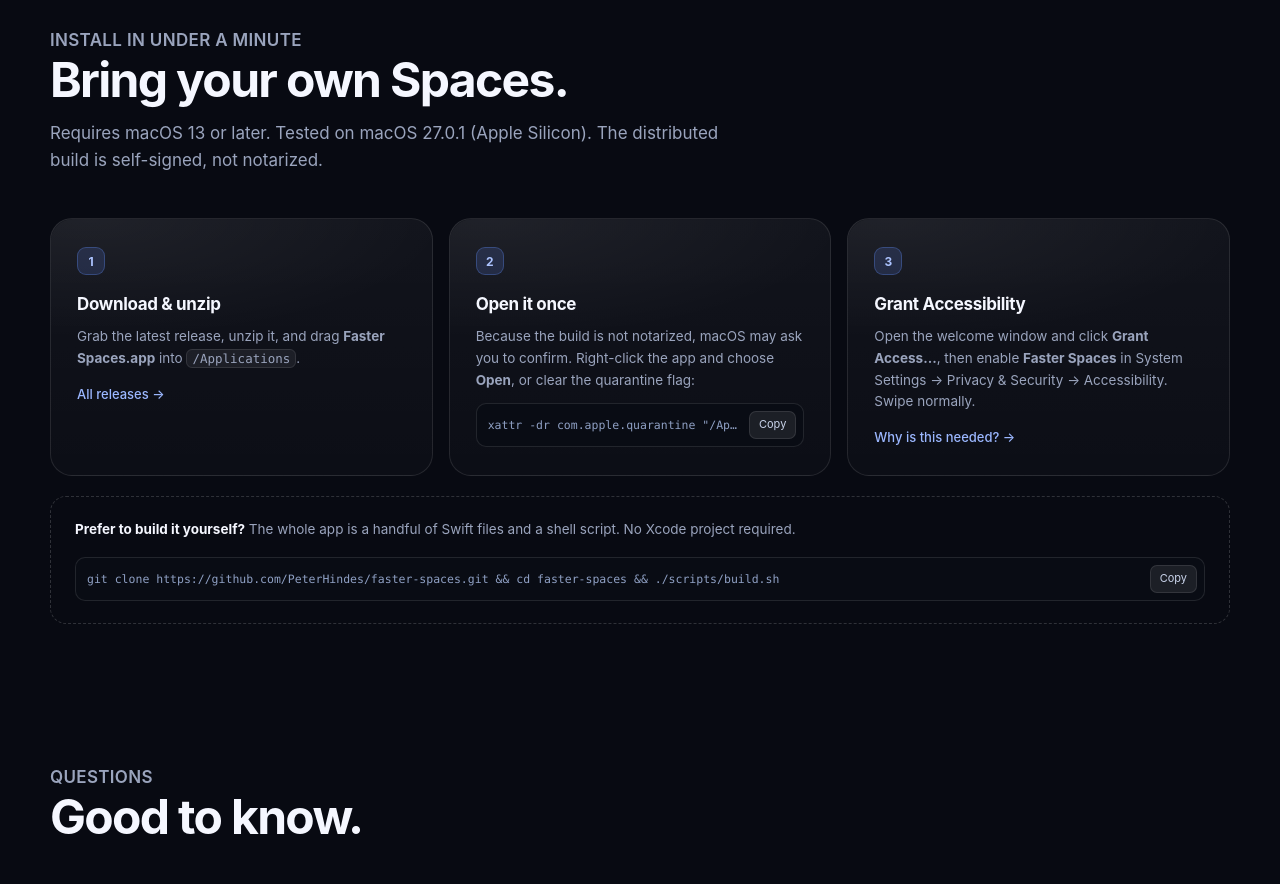
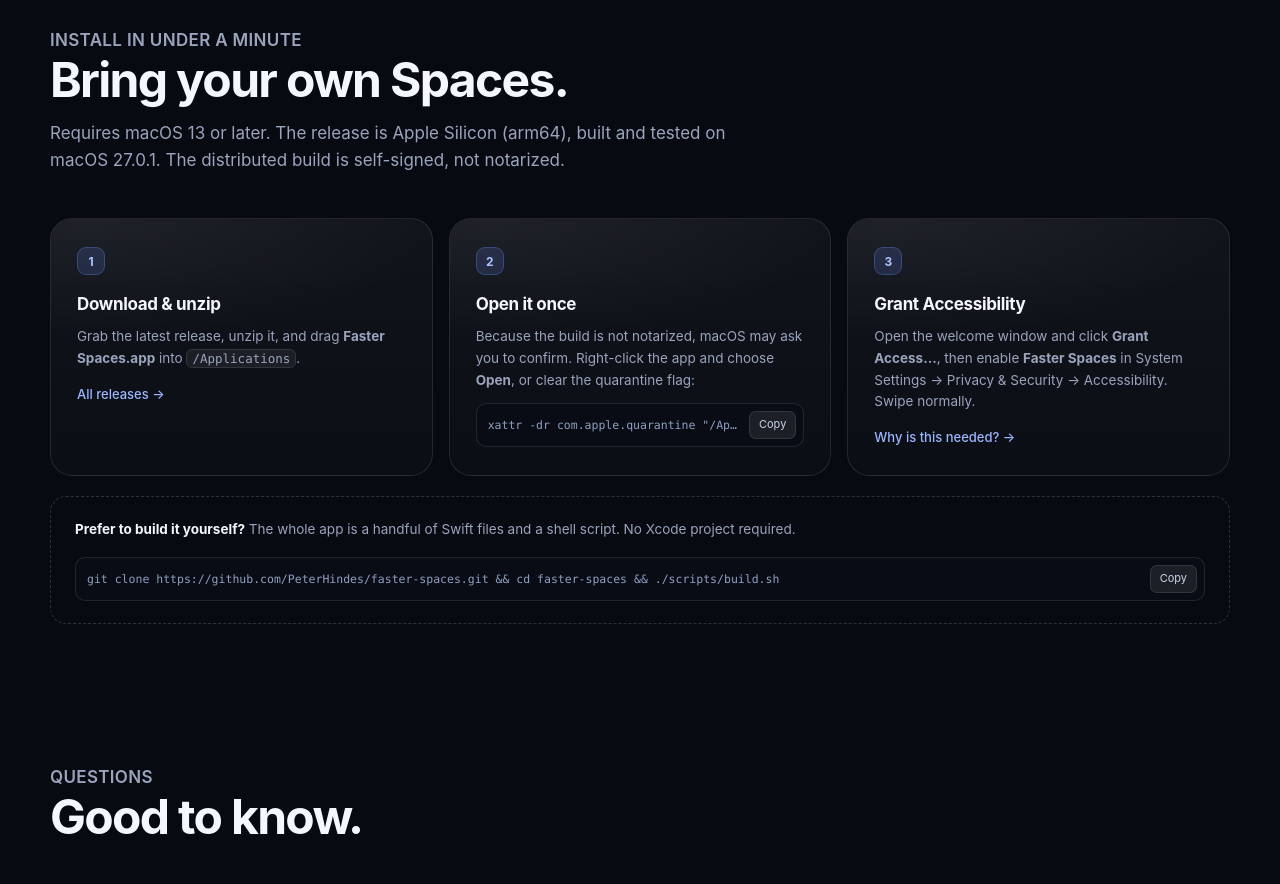
Before and after one commit to PeterHindes/faster-spaces, a plain HTML site: page docs/index.html in a window 1280 px wide. Shown: the part 3400-4284 px from the top of the page. Drawn offline with Linux system fonts and the light colour scheme.

Commit message:
Clarify Apple Silicon build and login item

```diff
--- a/docs/index.html
+++ b/docs/index.html
@@ -189,7 +189,7 @@
       <div class="section-head">
         <p class="eyebrow">Install in under a minute</p>
         <h2>Bring your own Spaces.</h2>
-        <p>Requires macOS 13 or later. Tested on macOS 27.0.1 (Apple Silicon). The distributed build is self-signed, not notarized.</p>
+        <p>Requires macOS 13 or later. The release is Apple Silicon (arm64), built and tested on macOS 27.0.1. The distributed build is self-signed, not notarized.</p>
       </div>
       <div class="install-grid">
         <article class="card install-card">
```
Also changed, not shown: 1 other file.
